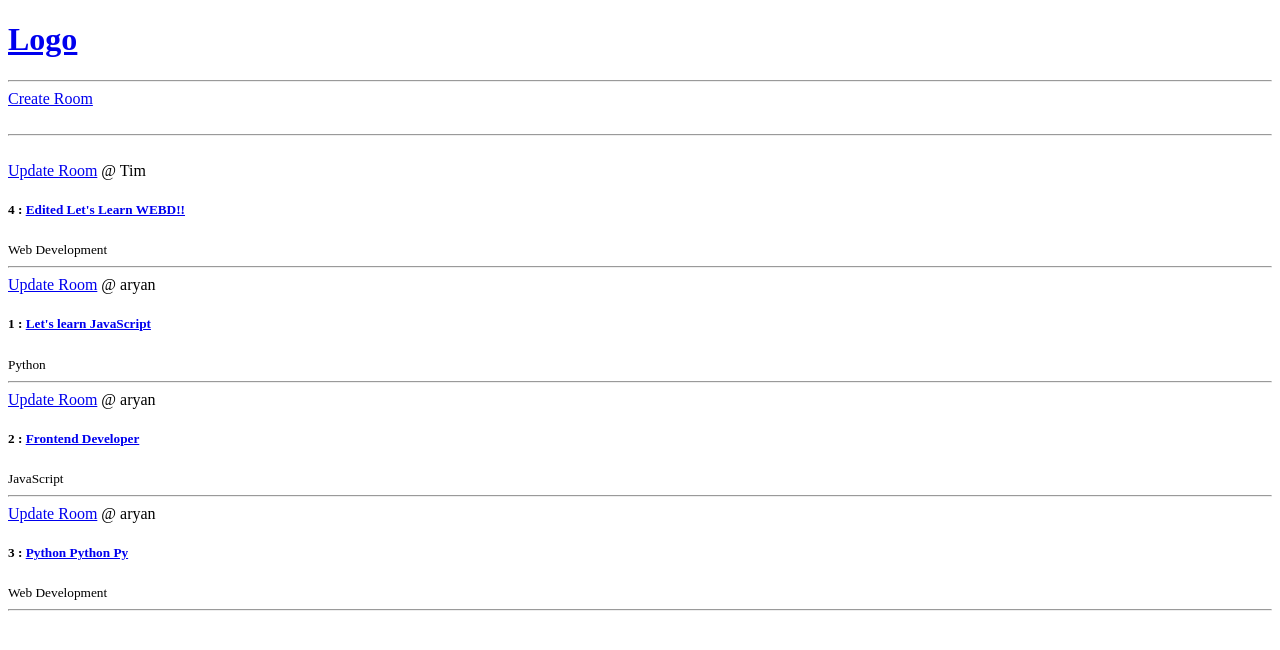
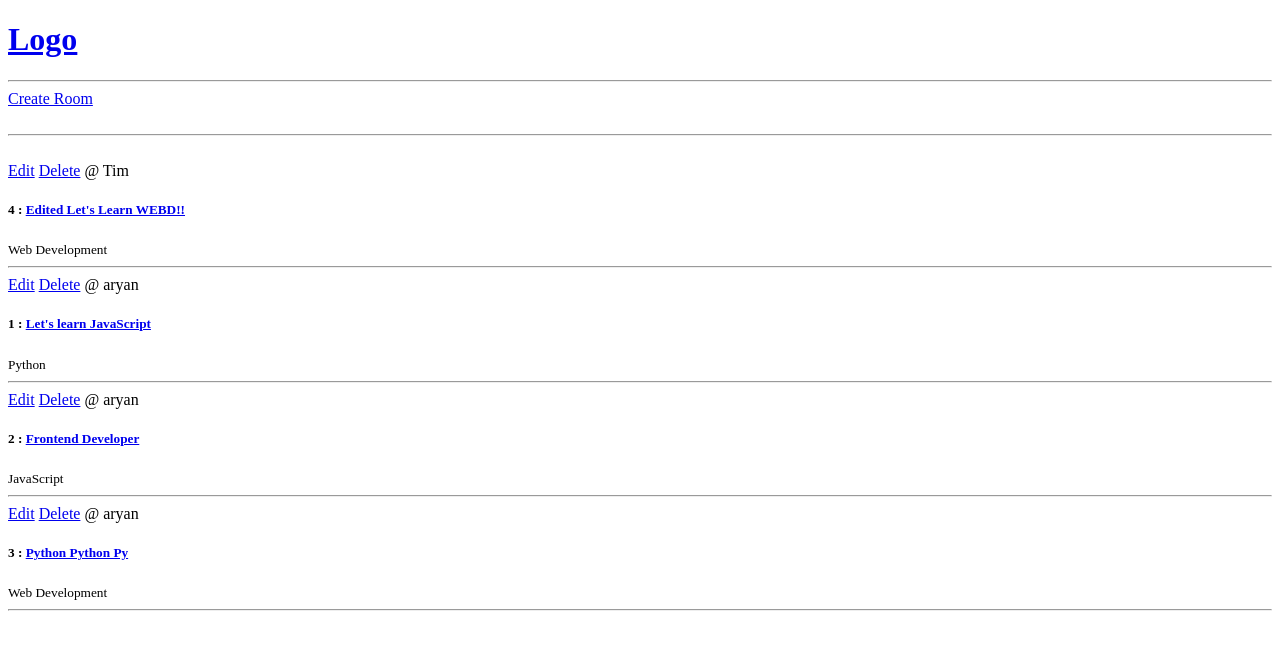
Before and after one commit to AryanGodara/Studybud_Django_WebApp, a Django app: page / in a window 1280 px wide. Shown: the top 650 px of the page. Run offline with Django 3.2, Linux system fonts and the light colour scheme; data comes from the database, SQL or seed files in the repository.

Commit message:
delete link added

```diff
--- a/base/templates/base/home.html
+++ b/base/templates/base/home.html
@@ -11,7 +11,8 @@
     <div>
         {% for room in rooms %}
             <div>
-                <a href="{% url 'update-room' room.id %}">Update Room</a>
+                <a href="{% url 'update-room' room.id %}">Edit</a>
+                <a href="{% url 'update-room' room.id %}">Delete</a>
 
                 <span>
                     @ {{room.host.username}}
```
